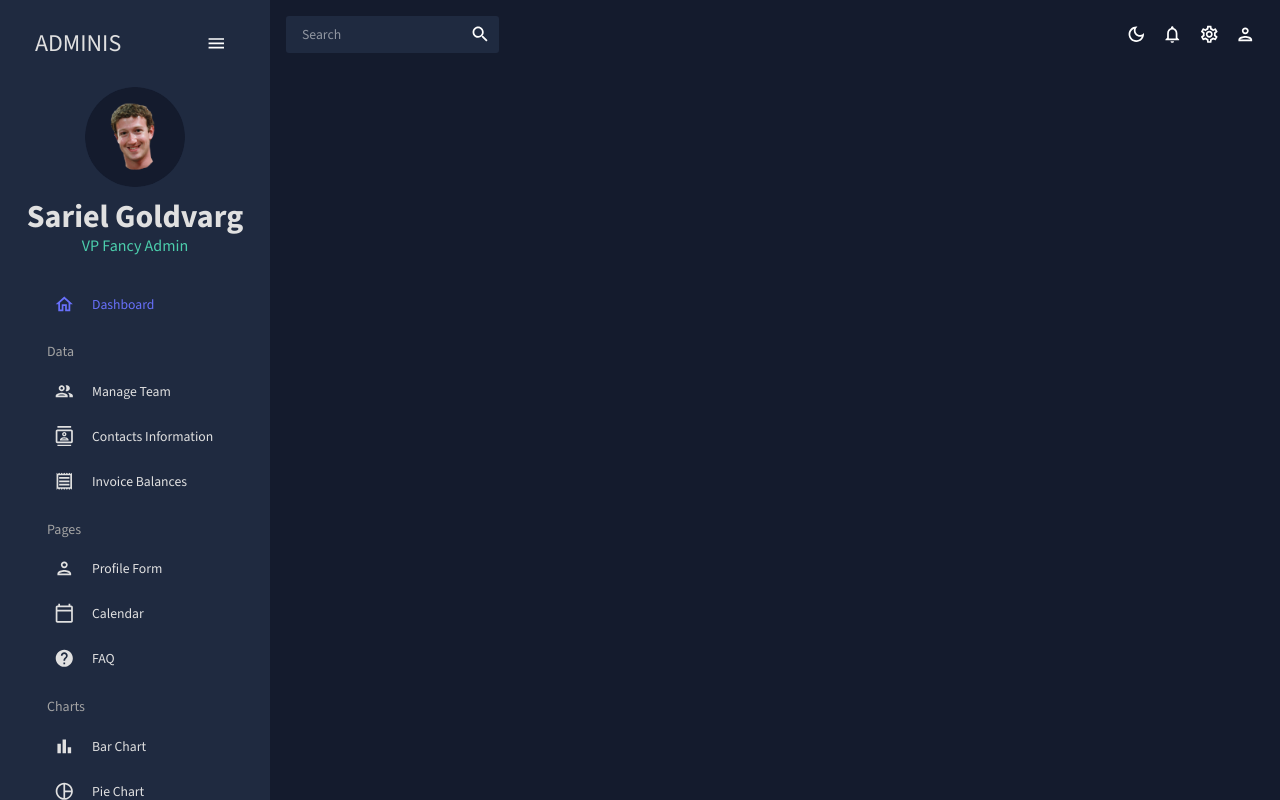
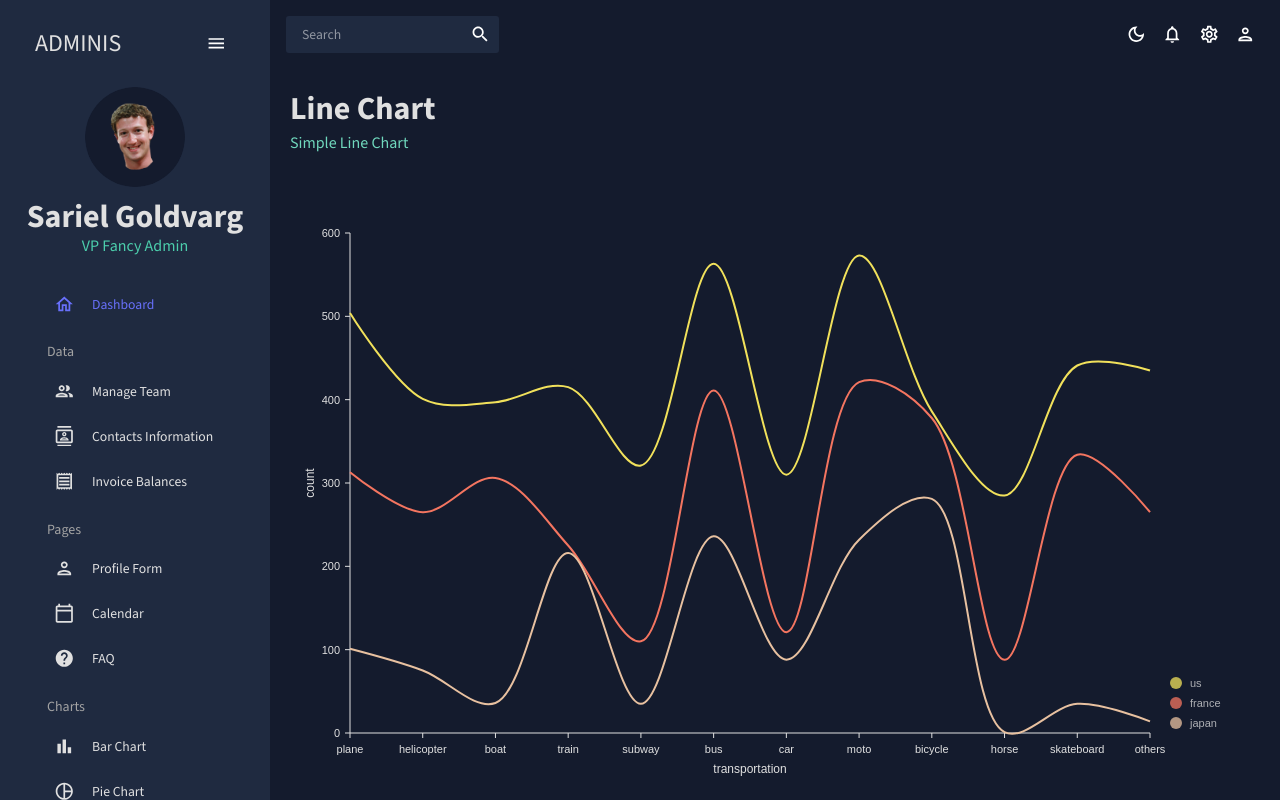
Before and after one commit to SRL-G/react-admin, a React (Create React App) app: page /line in a window 1280 px wide. Built offline with nearby package versions, Linux system fonts and the light colour scheme.

Commit message:
Created the Line Chart Page

```diff
--- a/src/App.js
+++ b/src/App.js
@@ -12,7 +12,7 @@
 import FAQ from "./scenes/faq";
 import Bar from "./scenes/bar";
 import Pie from "./scenes/pie";
-// import Line from "./scenes/line";
+import Line from "./scenes/line";
 // import Geography from "./scenes/geography";
 
 function App() {
@@ -35,7 +35,7 @@
               <Route path="/faq" element={<FAQ />} />
               <Route path="/bar" element={<Bar />} />
               <Route path="/pie" element={<Pie />} />
-              {/* <Route path="/line" element={<Line />} /> */}
+              <Route path="/line" element={<Line />} />
 
               {/* <Route path="/geography" element={<Geography />} /> */}
             </Routes>
--- a/src/components/BarChart.jsx
+++ b/src/components/BarChart.jsx
@@ -28,13 +28,18 @@
               strokeWidth: 1,
             },
             text: {
-              fil: colors.grey[100],
+              fill: colors.grey[100],
             },
           },
         },
         legends: {
           text: {
             fill: colors.grey[100],
+          },
+        },
+        tooltip: {
+          container: {
+            color: colors.primary[500],
           },
         },
       }}
--- /dev/null
+++ b/src/components/LineChart.jsx
@@ -0,0 +1,120 @@
+import { ResponsiveLine } from "@nivo/line";
+import { mockLineData as data } from "../data/mockData";
+import { useTheme } from "@emotion/react";
+import { tokens } from "../theme";
+
+const LineChart = ({ isDashboard = false }) => {
+  const theme = useTheme();
+  const colors = tokens(theme.palette.mode);
+
+  return (
+    <ResponsiveLine
+      data={data}
+      theme={{
+        axis: {
+          domain: {
+            line: {
+              stroke: colors.grey[100],
+            },
+          },
+          legend: {
+            text: {
+              fill: colors.grey[100],
+            },
+          },
+          ticks: {
+            line: {
+              stroke: colors.grey[100],
+              strokeWidth: 1,
+            },
+            text: {
+              fill: colors.grey[100],
+            },
+          },
+        },
+        legends: {
+          text: {
+            fill: colors.grey[100],
+          },
+        },
+        tooltip: {
+          container: {
+            color: colors.primary[500],
+          },
+        },
+      }}
+      colors={isDashboard ? { datum: "color" } : { scheme: "nivo" }}
+      margin={{ top: 50, right: 110, bottom: 50, left: 60 }}
+      xScale={{ type: "point" }}
+      yScale={{
+        type: "linear",
+        min: "auto",
+        max: "auto",
+        stacked: true,
+        reverse: false,
+      }}
+      yFormat=" >-.2f"
+      curve="catmullRom"
+      axisTop={null}
+      axisRight={null}
+      axisBottom={{
+        orient: "bottom",
+        tickSize: 5,
+        tickPadding: 5,
+        tickRotation: 0,
+        legend: isDashboard ? undefined : "transportation",
+        legendOffset: 36,
+        legendPosition: "middle",
+        truncateTickAt: 0,
+      }}
+      axisLeft={{
+        tickSize: 5,
+        tickValues: 5,
+        tickPadding: 5,
+        tickRotation: 0,
+        legend: "count",
+        legendOffset: -40,
+        legendPosition: "middle",
+        truncateTickAt: 0,
+      }}
+      enableGridX={false}
+      enableGridY={false}
+      pointSize={10}
+      pointColor={{ theme: "background" }}
+      pointBorderWidth={2}
+      pointBorderColor={{ from: "serieColor" }}
+      pointLabel="data.yFormatted"
+      pointLabelYOffset={-12}
+      enableTouchCrosshair={true}
+      useMesh={true}
+      legends={[
+        {
+          anchor: "bottom-right",
+          direction: "column",
+          justify: false,
+          translateX: 100,
+          translateY: 0,
+          itemsSpacing: 0,
+          itemDirection: "left-to-right",
+          itemWidth: 80,
+          itemHeight: 20,
+          itemOpacity: 0.75,
+          symbolSize: 12,
+          symbolShape: "circle",
+          symbolBorderColor: "rgba(0, 0, 0, .5)",
+          effects: [
+            {
+              on: "hover",
+              style: {
+                itemBackground: "rgba(0, 0, 0, .03)",
+                itemOpacity: 1,
+              },
+            },
+          ],
+        },
+      ]}
+    />
+  );
+};
+
+export default LineChart;
--- /dev/null
+++ b/src/scenes/line/index.jsx
@@ -0,0 +1,16 @@
+import { Box } from "@mui/material";
+import Header from "../../components/Header";
+import LineChart from "../../components/LineChart";
+
+const Line = () => {
+  return (
+    <Box m="20px">
+      <Header title="Line Chart" subtitle="Simple Line Chart" />
+      <Box height="75vh">
+        <LineChart />
+      </Box>
+    </Box>
+  );
+};
+
+export default Line;
```
